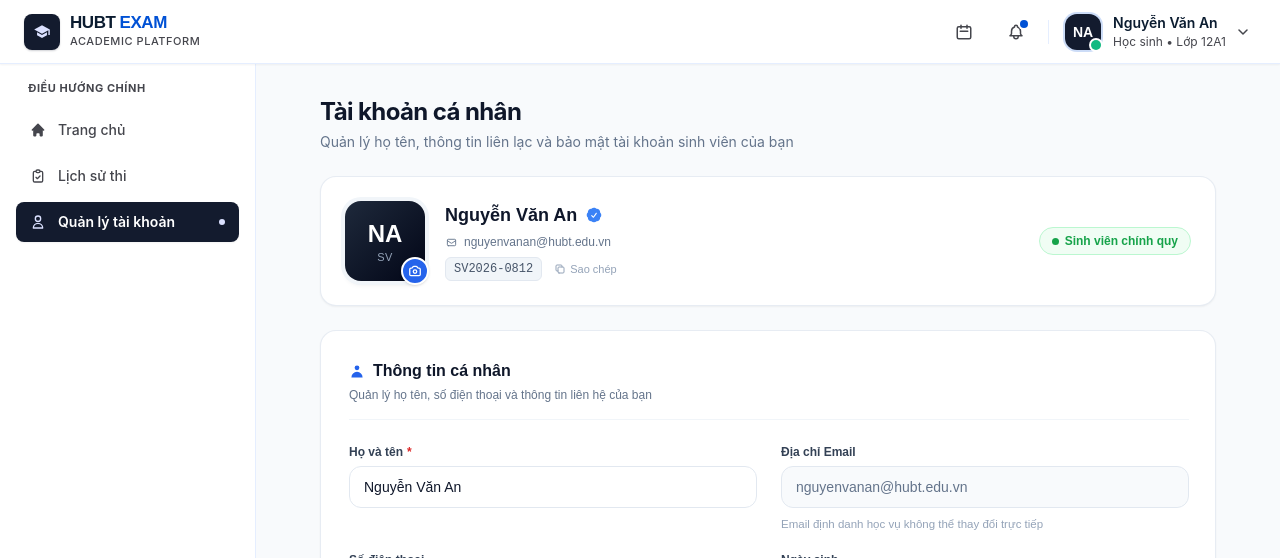
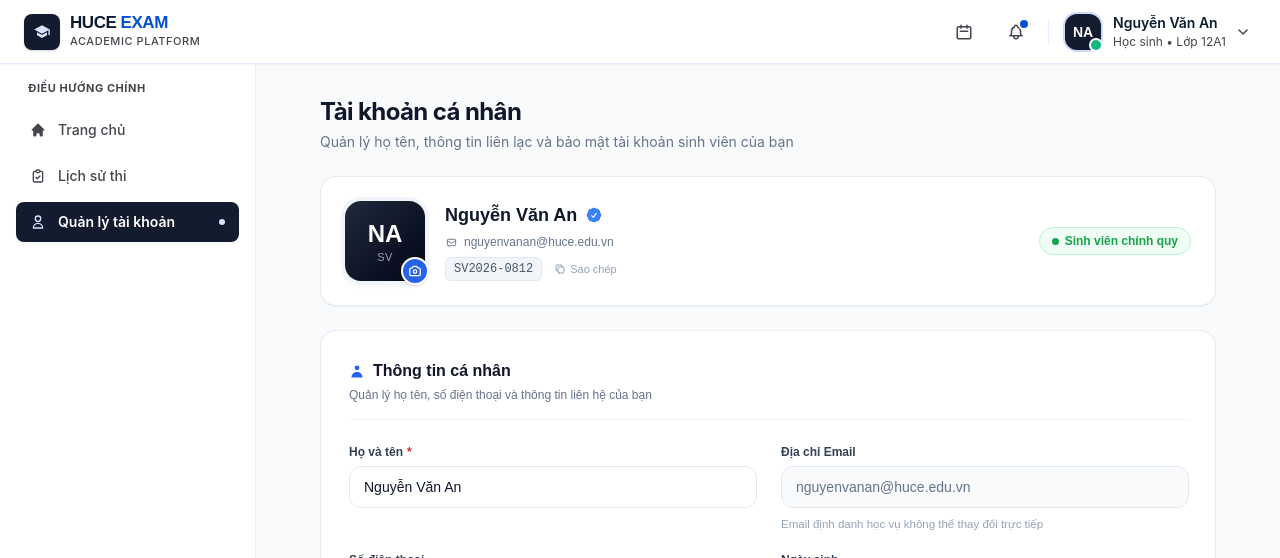
Before and after one commit to Meepo1217/web-thi-online, a React app in the folder frontend/: page /student/profile in a window 1280 px wide. Shown: the top 558 px of the page. Built offline with nearby package versions, Linux system fonts and the light colour scheme; the HTML template or start-up script is replaced by a standard one.

Commit message:
feat(student): update logo branding to HUCE EXAM

```diff
--- a/frontend/src/components/student/Footer.jsx
+++ b/frontend/src/components/student/Footer.jsx
@@ -1,7 +1,7 @@
 import './layout.css'
 
 export default function Footer({ copyrightText }) {
-  const defaultText = copyrightText || '© 2025 HUBT EXAM - Đại học Kinh doanh và Công nghệ Hà Nội'
+  const defaultText = copyrightText || '© 2026 HUCE EXAM - Hệ thống Khảo thí Trực tuyến HUCE'
 
   return (
     <footer className="layout-footer">
--- a/frontend/src/components/student/Header.jsx
+++ b/frontend/src/components/student/Header.jsx
@@ -18,7 +18,7 @@ export default function Header({ onLogoClick, onProfileClick, user }) {
         </div>
         <div className="brand-text-col">
           <h1 className="brand-title-wrap">
-            <span>HUBT</span>
+            <span>HUCE</span>
             <span className="brand-blue">EXAM</span>
           </h1>
           <span className="brand-subtitle">ACADEMIC PLATFORM</span>
--- a/frontend/src/pages/student/ExamResultPage.jsx
+++ b/frontend/src/pages/student/ExamResultPage.jsx
@@ -477,7 +477,7 @@ export default function ExamResultPage({ exam, onBack, onRetake }) {
       {/* Footer */}
       <footer className="result-footer-bar">
         <div className="result-footer-inner">
-          <span>© 2026 HUBT EXAM Academic Platform. Bản quyền thuộc Đại học Kinh doanh và Công nghệ Hà Nội.</span>
+          <span>© 2026 HUCE EXAM Academic Platform. Bản quyền thuộc Trường Đại học Xây dựng Hà Nội (HUCE).</span>
           <div className="result-footer-links">
             <a href="#rules">Quy chế thi</a>
             <a href="#support">Hỗ trợ kỹ thuật</a>
--- a/frontend/src/pages/student/StudentProfilePage.jsx
+++ b/frontend/src/pages/student/StudentProfilePage.jsx
@@ -8,7 +8,7 @@ import './student-profile.css';
 export default function StudentProfilePage() {
   // State thông tin cá nhân
   const [fullName, setFullName] = useState('Nguyễn Văn An');
-  const [email] = useState('nguyenvanan@hubt.edu.vn');
+  const [email] = useState('nguyenvanan@huce.edu.vn');
   const [phone, setPhone] = useState('0912 345 678');
   const [dob, setDob] = useState('2004-08-15');
   const [gender, setGender] = useState('male'); // 'male' | 'female' | 'other'
```
